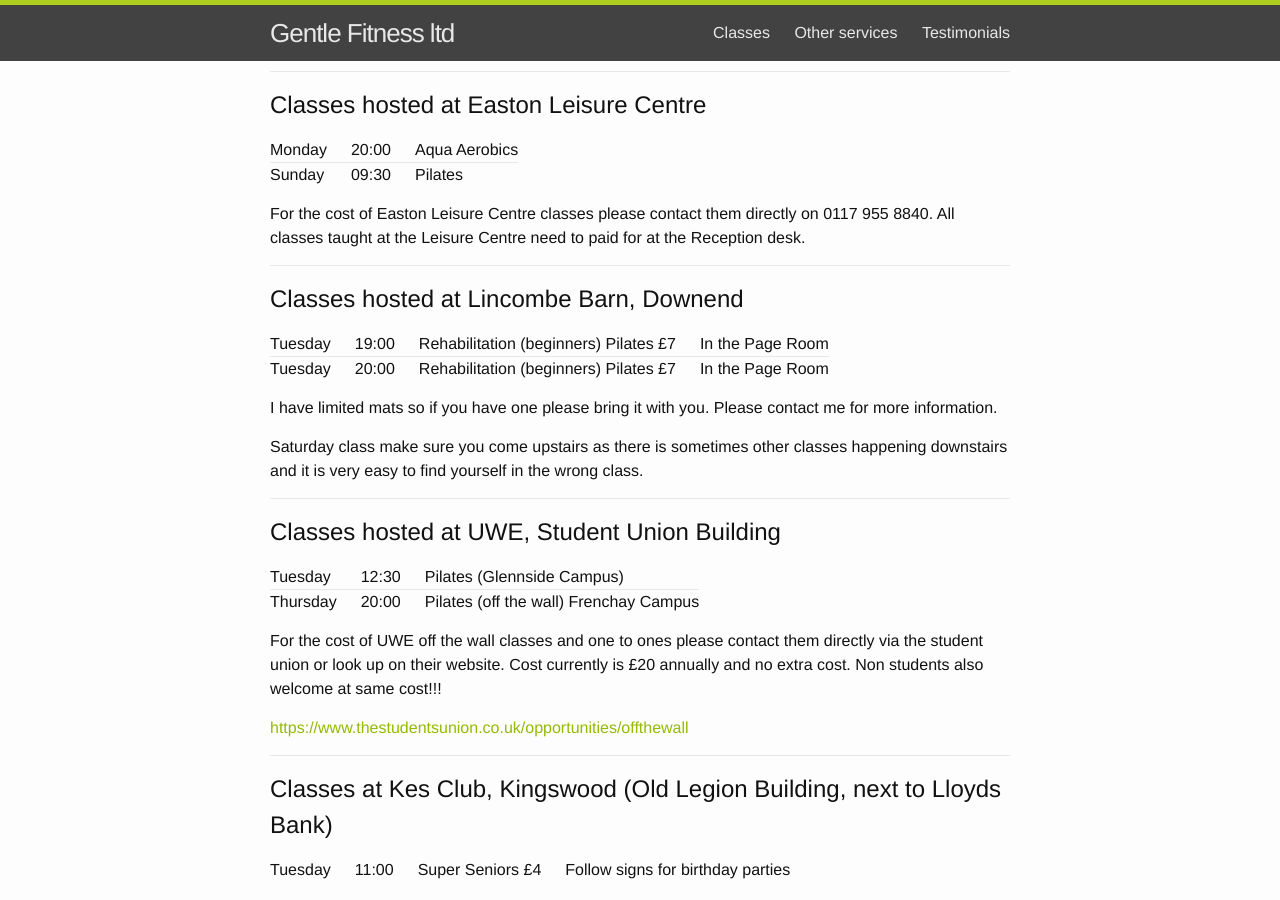
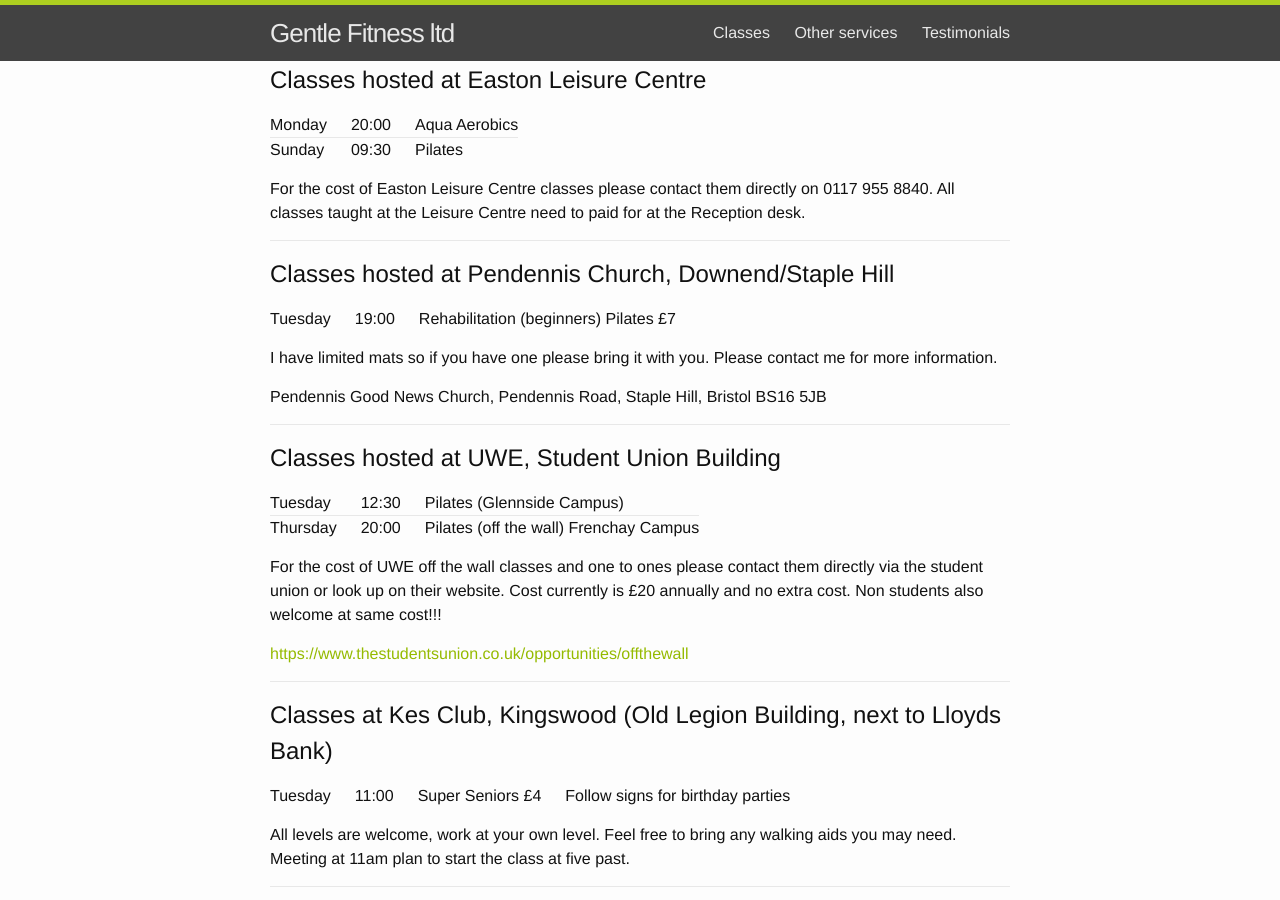
Before and after one commit to gentlefitness-www/gentlefitness-www, a Jekyll site: the page built from classes.md, in a window 1280 px wide and 900 px high, scrolled down 1814 px. Built offline with Jekyll 4.4.1, drawn with Linux system fonts in a browser that asks for light colours; some of the changed text lies outside the part shown.

Commit message:
Update classes, testimonials & personal training

```diff
--- a/classes.md
+++ b/classes.md
@@ -13,7 +13,7 @@
 - [Exercise courses for Keynsham Leisure Centre](#exercise-courses-for-keynsham-leisure-centre)
 - [Classes hosted at Brunel Fitness Centre](#classes-hosted-at-brunel-fitness-centre-speedwell-school)
 - [Classes hosted at Easton Leisure Centre](#classes-hosted-at-easton-leisure-centre)
-- [Classes hosted at Lincombe Barn, Downend](#classes-hosted-at-lincombe-barn-downend)
+- [Classes hosted at Pendennis Church, Downend/Staple Hill](#classes-hosted-at-pendennis-church-downendstaple-hill)
 - [Classes hosted at UWE](#classes-hosted-at-uwe-student-union-building)
 - [Classes hosted at Kes Club, Kingswood](#classes-at-kes-club-kingswood-old-legion-building-next-to-lloyds-bank)
 - [Classes hosted at Kingswood Leisure Centre, Soundwell](#classes-at-kingswood-leisure-centre-soundwell)
@@ -30,8 +30,7 @@
 ||**Tuesday**                                      |
 |11:00|Super Seniors £4    |Kes Club, Kingswood    |
 |12:30|Pilates             |UWE - Glennside Campus |
-|19:00|Rehabilitation (beginners) Pilates £7|Lincombe Barn, Downend|
-|20:00|Rehabilitation (beginners) Pilates £7|Lincombe Barn, Downend|
+|19:00|Rehabilitation (beginners) Pilates £7|Pendennis Church, Downend/Staple Hill|
 ||**Wednesday**                                    |
 |09:35|Yoga class          |Keynsham Leisure Centre|
 |10:45|Post Natal course   |Keynsham Leisure Centre|
@@ -92,16 +91,14 @@
 
 -------------------------------------------------------------------------------
 
-## Classes hosted at Lincombe Barn, Downend
+## Classes hosted at Pendennis Church, Downend/Staple Hill
 
-|Tuesday |19:00|Rehabilitation (beginners) Pilates £7|In the Page Room|
-|Tuesday |20:00|Rehabilitation (beginners) Pilates £7|In the Page Room|
+|Tuesday|19:00|Rehabilitation (beginners) Pilates £7|
 
 I have limited mats so if you have one please bring it with you.
 Please contact me for more information.
 
-Saturday class make sure you come upstairs as there is sometimes other classes
-happening downstairs and it is very easy to find yourself in the wrong class.
+Pendennis Good News Church, Pendennis Road, Staple Hill, Bristol BS16 5JB
 
 -------------------------------------------------------------------------------
 
```
Also changed, not shown: other-services.md (+1 -1 lines), testimonials.md (+9 -0 lines), Gemfile.lock.
